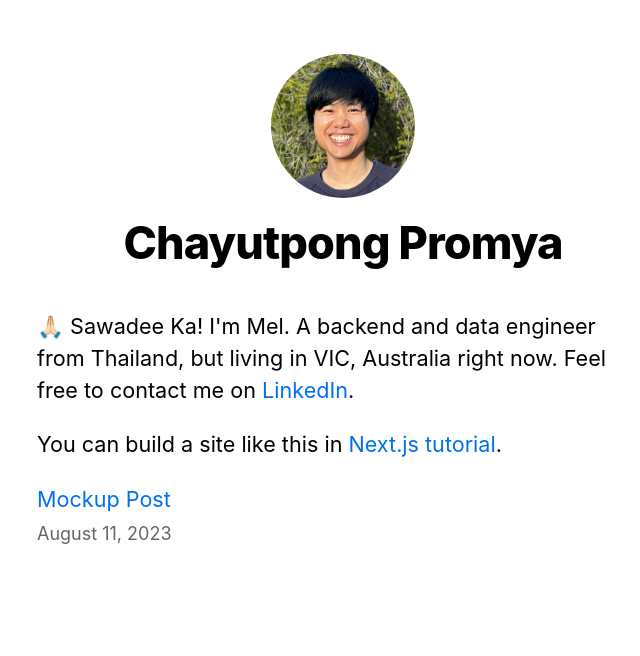
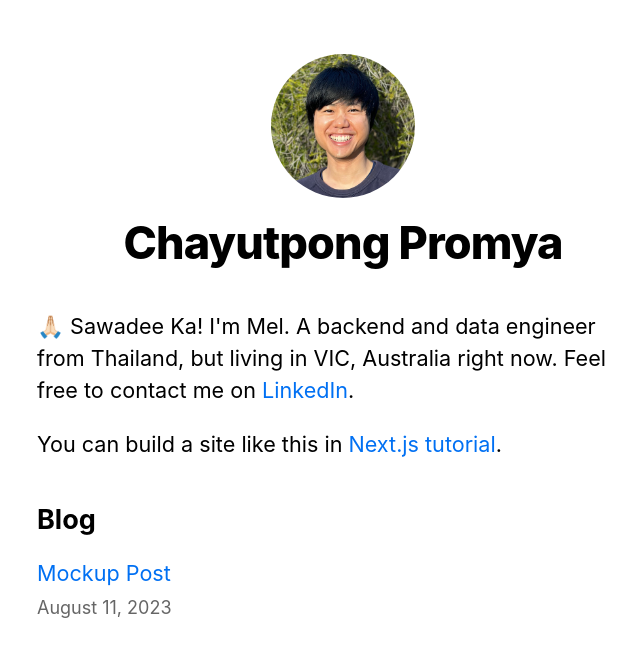
Before and after one commit to melodymale/resume, a Next.js app in the folder frontend/: page / in a window 1280 px wide. Shown: the top 656 px of the page, without its empty margins (297-937 px from the left). Built offline with nearby package versions, Linux system fonts and the light colour scheme.

Commit message:
fix: uncomment blog headline

```diff
--- a/frontend/pages/index.js
+++ b/frontend/pages/index.js
@@ -32,7 +32,7 @@ export default function Home({ allPostsData }) {
         </p>
       </section>
       <section className={`${utilStyles.headingMd} ${utilStyles.padding1px}`}>
-        {/* <h2 className={utilStyles.headingLg}>Blog</h2> */}
+        <h2 className={utilStyles.headingLg}>Blog</h2>
         <ul className={utilStyles.list}>
           {allPostsData.map(({ id, date, title }) => (
             <li className={utilStyles.listItem} key={id}>
```
